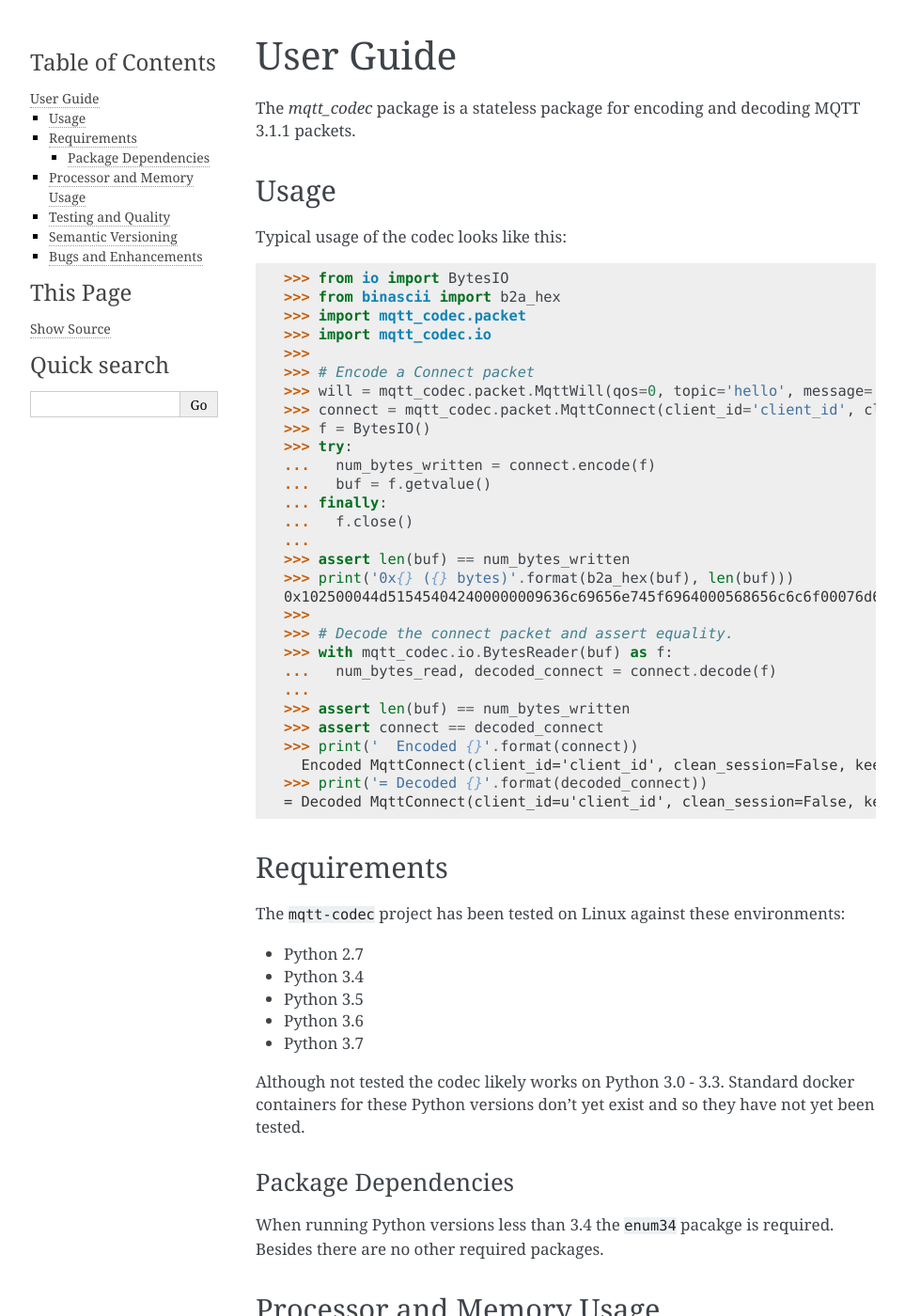
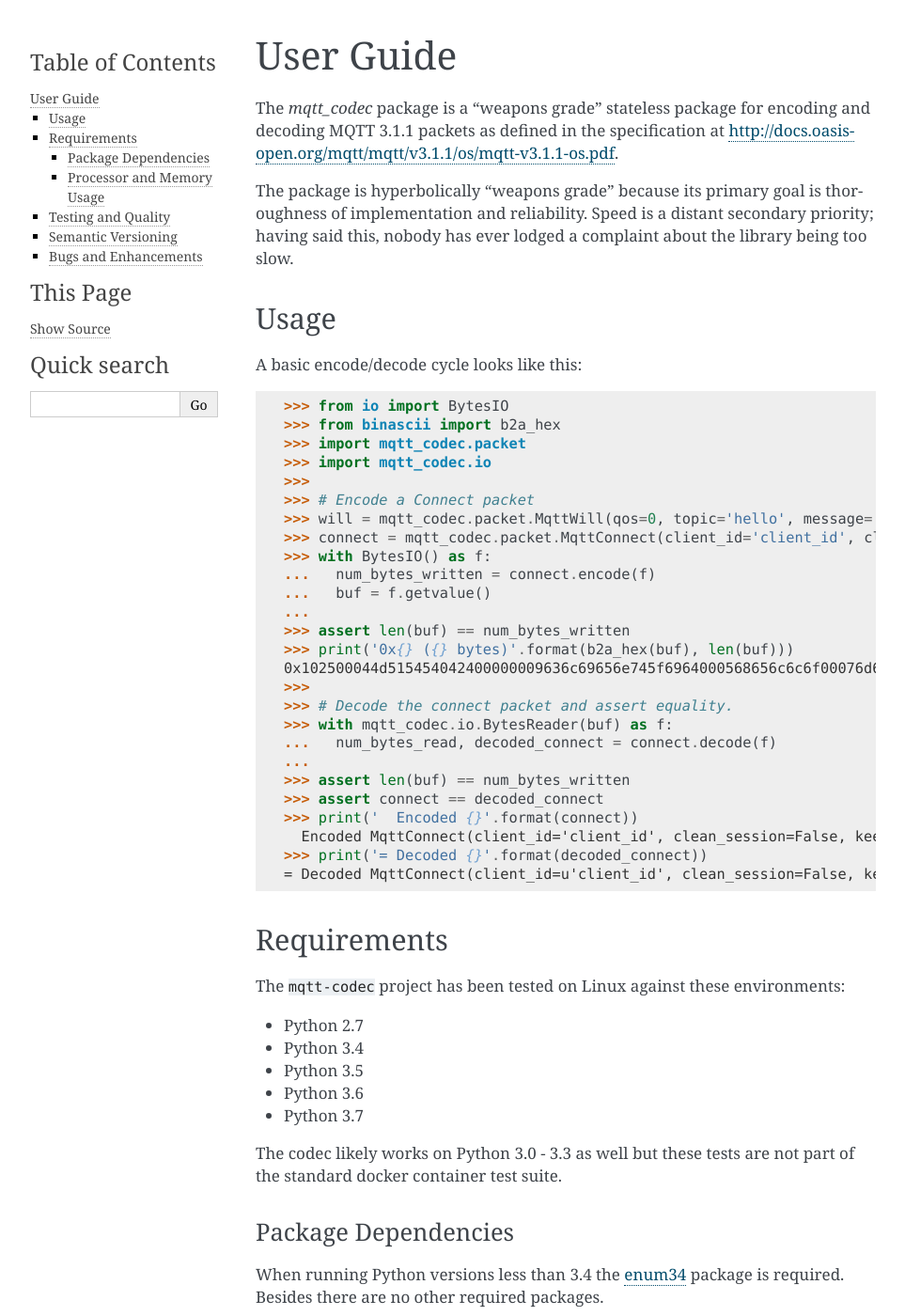
Before and after one commit to kcallin/mqtt-codec, a Sphinx documentation site: the page built from doc/source/user_guide.rst, in a window 1280 px wide and 1400 px high. Shown: the whole window at 94% size, without its empty margins (148-1111 px from the left). Built offline with Sphinx 7.4.7, drawn with Linux system fonts in a browser that asks for light colours.

Commit message:
user_guide.rst doctest, intro, requirements.

```diff
--- a/doc/source/user_guide.rst
+++ b/doc/source/user_guide.rst
@@ -2,13 +2,21 @@
 User Guide
 ============
 
-The `mqtt_codec` package is a stateless package for encoding and
-decoding MQTT 3.1.1 packets.
+The `mqtt_codec` package is a "weapons grade" stateless package for
+encoding and decoding MQTT 3.1.1 packets as defined in the
+specification at
+http://docs.oasis-open.org/mqtt/mqtt/v3.1.1/os/mqtt-v3.1.1-os.pdf.
+
+The package is hyperbolically "weapons grade" because its primary goal
+is thoroughness of implementation and reliability.  Speed is a distant
+secondary priority; having said this, nobody has ever lodged a
+complaint about the library being too slow.
+
 
 Usage
 ======
 
-Typical usage of the codec looks like this:
+A basic encode/decode cycle looks like this:
 
 .. doctest::
 
@@ -20,12 +28,9 @@ Typical usage of the codec looks like this:
    >>> # Encode a Connect packet
    >>> will = mqtt_codec.packet.MqttWill(qos=0, topic='hello', message='message', retain=True)
    >>> connect = mqtt_codec.packet.MqttConnect(client_id='client_id', clean_session=False, keep_alive=0, will=will)
-   >>> f = BytesIO()
-   >>> try:
+   >>> with BytesIO() as f:
    ...   num_bytes_written = connect.encode(f)
    ...   buf = f.getvalue()
-   ... finally:
-   ...   f.close()
    ...
    >>> assert len(buf) == num_bytes_written
    >>> print('0x{} ({} bytes)'.format(b2a_hex(buf), len(buf)))
@@ -38,9 +43,9 @@ Typical usage of the codec looks like this:
    >>> assert len(buf) == num_bytes_written
    >>> assert connect == decoded_connect
    >>> print('  Encoded {}'.format(connect))
-     Encoded MqttConnect(client_id='client_id', clean_session=False, keep_alive=0s, username=None, password=None, will=MqttWill(topic=hello, payload=0x6d657373616765, retain=True, qos=0))
+     Encoded MqttConnect(client_id='client_id', clean_session=False, keep_alive=0, username=***, password=***, will=MqttWill(topic=hello, payload=0x6d657373616765, retain=True, qos=0))
    >>> print('= Decoded {}'.format(decoded_connect))
-   = Decoded MqttConnect(client_id=u'client_id', clean_session=False, keep_alive=0s, username=None, password=None, will=MqttWill(topic=hello, payload=0x6d657373616765, retain=True, qos=0))
+   = Decoded MqttConnect(client_id=u'client_id', clean_session=False, keep_alive=0, username=***, password=***, will=MqttWill(topic=hello, payload=0x6d657373616765, retain=True, qos=0))
 
 
 Requirements
@@ -55,20 +60,20 @@ environments:
 * Python 3.6
 * Python 3.7
 
-Although not tested the codec likely works on Python 3.0 - 3.3.
-Standard docker containers for these Python versions don't yet exist
-and so they have not yet been tested.
+The codec likely works on Python 3.0 - 3.3 as well but these tests are
+not part of the standard docker container test suite.
 
 
 Package Dependencies
 ---------------------
 
-When running Python versions less than 3.4 the ``enum34`` pacakge is
-required.  Besides there are no other required packages.
+When running Python versions less than 3.4 the
+`enum34 <https://pypi.org/project/enum34/>`_ package is required.
+Besides there are no other required packages.
 
 
 Processor and Memory Usage
-===========================
+---------------------------
 
 The maximum size of an MQTT packet is :const:`mqtt_codec.packet.MqttFixedHeader.MAX_REMAINING_LEN` (=268435455 bytes).
 Encoding or decoding an mqtt message may consume up to this many bytes.
```
